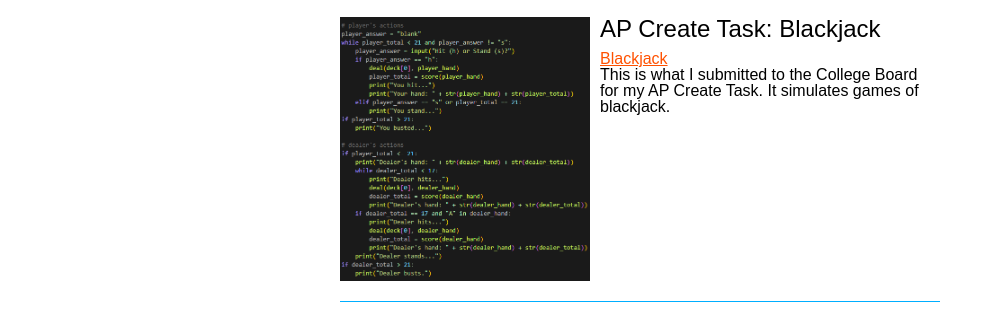
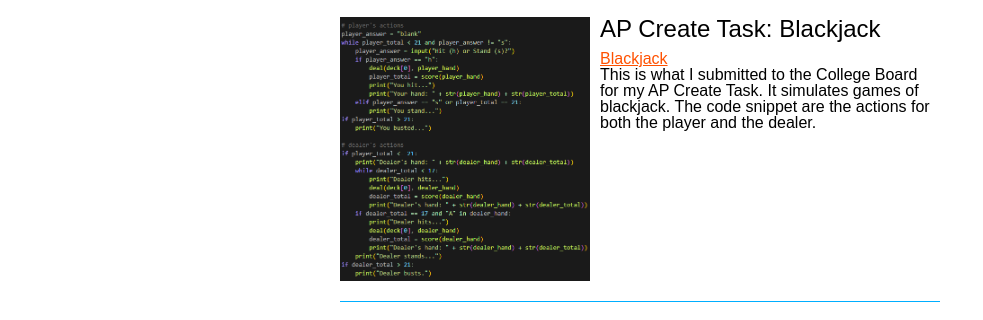
Before and after one commit to cartercart/APCS-project-site, a plain HTML site: page index.html in a window 1280 px wide. Shown: the part 516-836 px from the top of the page, without its empty margins (0-983 px from the left). Drawn offline with Linux system fonts and the light colour scheme.

Commit message:
Update index.html

```diff
--- a/index.html
+++ b/index.html
@@ -79,7 +79,8 @@
           >
         </p>
         <p>
-          This is what I submitted to the College Board for my AP Create Task. It simulates games of blackjack.
+          This is what I submitted to the College Board for my AP Create Task.
+          It simulates games of blackjack. The code snippet are the actions for both the player and the dealer.
         </p>
         <div class="clear"></div>
       </div>
```
